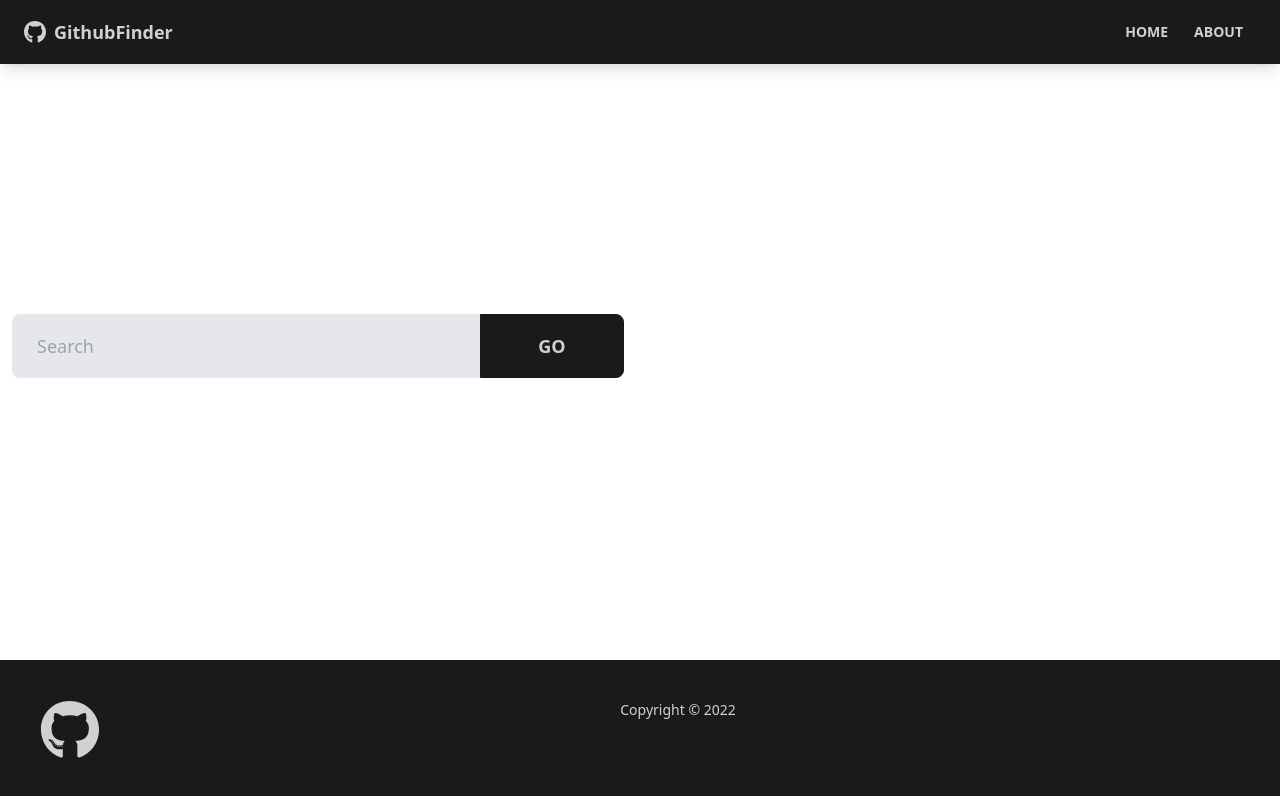
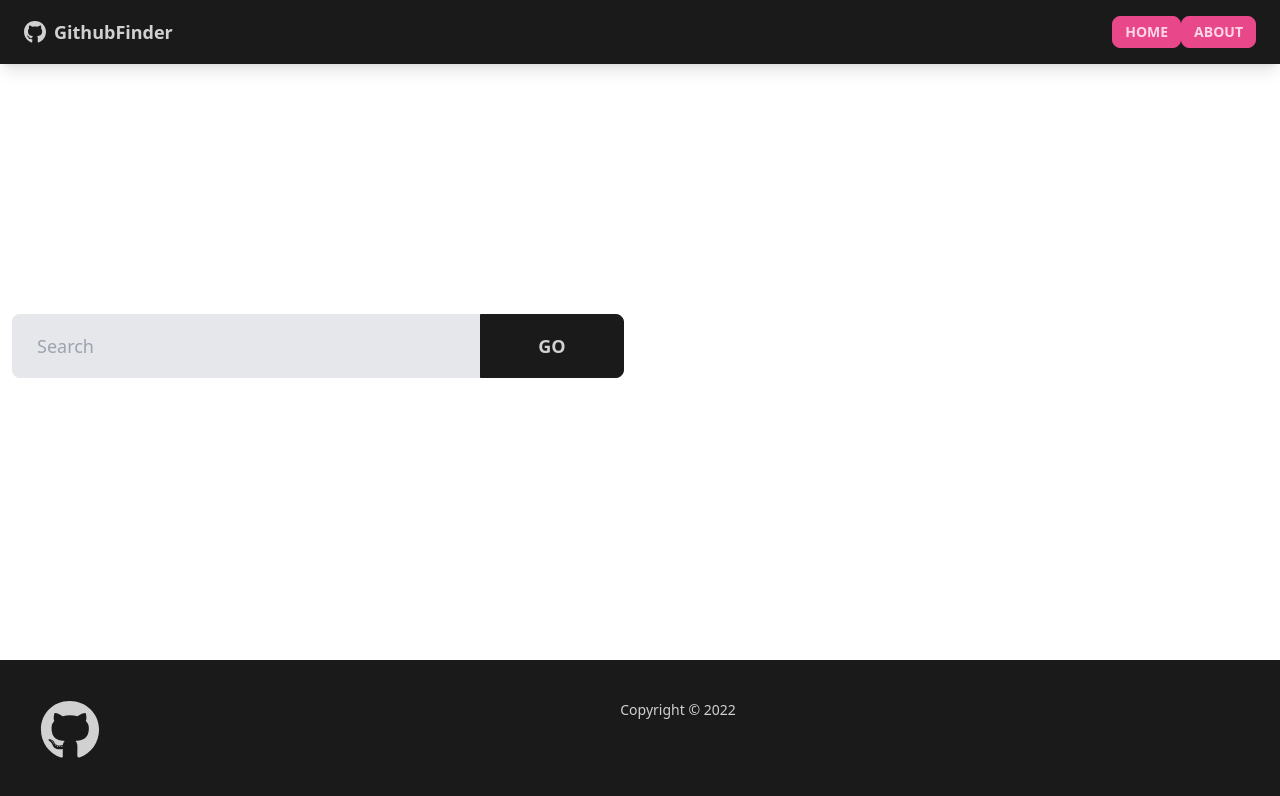
Before and after one commit to aperture/github-finder, a React (Create React App) app: page / in a window 1280 px wide. Shown: the top 796 px of the page. Built offline with nearby package versions, Linux system fonts and the light colour scheme.

Commit message:
changing button color and adding terminal page

```diff
--- a/src/App.js
+++ b/src/App.js
@@ -8,6 +8,7 @@ import { GithubProvider } from './context/github/GithubContext';
 import About from './pages/About';
 import Home from './pages/Home';
 import NotFound from './pages/NotFound';
+import Terminal from './pages/Terminal';
 import User from './pages/User';
 
 function App() {
@@ -23,7 +24,8 @@ function App() {
                 <Route path='/' element={<Home />} />
                 <Route path='/about' element={<About />} />
                 <Route path='/user/:username' element={<User />} />
-                <Route path='/notfound' element={<NotFound />} />
+                <Route path='/user/:username' element={<Terminal/>}/>
+                <Route path='/notfound' element={<NotFound />}/>
                 <Route path='*' element={<NotFound />} />
               </Routes>
             </main>
--- a/src/components/layout/Navbar.jsx
+++ b/src/components/layout/Navbar.jsx
@@ -13,10 +13,10 @@ function Navbar({ title }) {
         </div>
         <div className='flex-1 px-2 mx-2'>
           <div className='flex justify-end'>
-            <Link to='/' className='btn btn-ghost btn-sm rounded-btn'>
+            <Link to='/' className='btn btn-secondary btn-sm rounded-btn'>
               home
             </Link>
-            <Link to='/about' className='btn btn-ghost btn-sm rounded-btn'>
+            <Link to='/about' className='btn btn-secondary btn-sm rounded-btn'>
               about
             </Link>
           </div>
--- a/src/components/users/UserSearch.jsx
+++ b/src/components/users/UserSearch.jsx
@@ -47,7 +47,7 @@ function UserSearch() {
         {users.length > 0 && (
           <div>
             <button
-              className='btn-ghost btn-lrg'
+              className='btn-secondary btn-lrg'
               onClick={() => dispatch({ type: 'CLEAR_USERS' })}
             >
               Clear
--- /dev/null
+++ b/src/pages/Terminal.tsx
@@ -0,0 +1,11 @@
+import React from 'react'
+
+type Props = {}
+
+function Terminal({}: Props) {
+  return (
+    <div>Terminal</div>
+  )
+}
+
+export default Terminal
--- a/src/pages/User.jsx
+++ b/src/pages/User.jsx
@@ -9,6 +9,7 @@ import { getUserAndRepos } from '../context/github/GithubActions';
 function User() {
   const { user, loading, repos, dispatch } = useContext(GithubContext);
   const params = useParams();
+
   useEffect(() => {
     dispatch({ type: 'SET_LOADING' });
     const getUserData = async () => {
@@ -16,7 +17,7 @@ function User() {
       dispatch({ type: 'GET_USER_AND_REPOS', payload: userData });
     };
     getUserData();
-  }, [dispatch, params.login]);
+  }, [dispatch, params.username]);
   const {
     name,
     type,
@@ -47,7 +48,6 @@ function User() {
             Back To Search
           </Link>
         </div>
-
         <div className='grid grid-cols-1 xl:grid-cols-3 lg:grid-cols-3 md:grid-cols-3 mb-8 md:gap-8'>
           <div className='custom-card-image mb-6 md:mb-0'>
             <div className='rounded-lg shadow-xl card image-full'>
```
